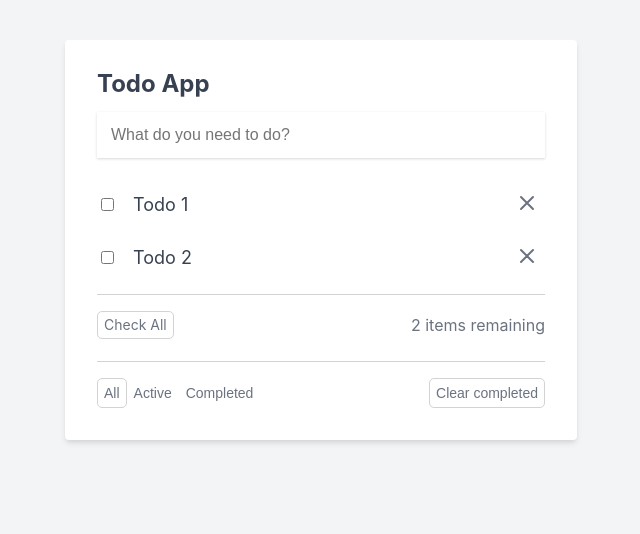
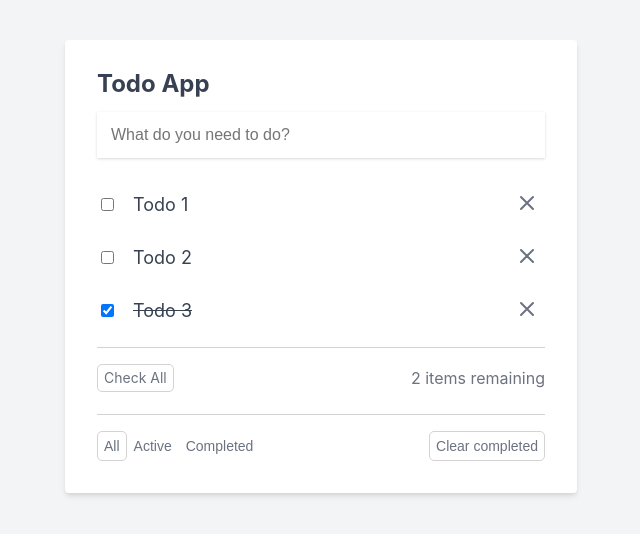
Before and after one commit to stevenchen99/todo_app, a React (Create React App) app: page / in a window 1280 px wide. Shown: the top 534 px of the page, without its empty margins (319-959 px from the left). Built offline with nearby package versions, Linux system fonts and the light colour scheme; data requests are answered from the project's data file; the HTML template or start-up script is replaced by a standard one.

Commit message:
Filter Todo Items

```diff
--- a/src/App.js
+++ b/src/App.js
@@ -5,16 +5,36 @@ import TodoList from './components/TodoList.js';
 import CheckAllAndRemaining from './components/CheckAllAndRemaining.js';
 import TodoFilters from './components/TodoFilters.js';
 import ClearCompletedBtn from './components/ClearCompletedBtn.js';
-import { useEffect, useState } from 'react';
+import { useCallback, useEffect, useState } from 'react';
 
 function App() {
   let [todos, setTodos] = useState([]);
+  let [filteredTodos, setFilteredTodos] = useState(todos);
 
   useEffect(() => {
     fetch('http://localhost:3001/todos')
       .then((res) => res.json())
-      .then((todos) => setTodos(todos));
+      .then((todos) => {
+        setTodos(todos);
+        setFilteredTodos(todos);
+      });
   }, []);
+
+  /*** Filter Todos ***/
+  let filterBy = useCallback(
+    (filter) => {
+      if (filter === 'All') {
+        setFilteredTodos(todos);
+      }
+      if (filter === 'Active') {
+        setFilteredTodos(todos.filter((t) => !t.completed));
+      }
+      if (filter === 'Completed') {
+        setFilteredTodos(todos.filter((t) => t.completed));
+      }
+    },
+    [todos]
+  );
 
   /*** Create Todo ***/
   let addTodo = (todo) => {
@@ -58,7 +78,7 @@ function App() {
     // Update data in client side
     setTodos((prevState) => {
       return prevState.map((t) => {
-        if (t.id == todo.id) return todo;
+        if (t.id === todo.id) return todo;
         return t;
       });
     });
@@ -102,7 +122,7 @@ function App() {
         <h2>Todo App</h2>
         <TodoForm addTodo={addTodo} />
         <TodoList
-          todos={todos}
+          todos={filteredTodos}
           deleteTodo={deleteTodo}
           updateTodo={updateTodo}
         />
@@ -111,7 +131,7 @@ function App() {
           checkAll={checkAll}
         />
         <div className='other-buttons-container'>
-          <TodoFilters />
+          <TodoFilters filterBy={filterBy} />
           <ClearCompletedBtn clearCompleted={clearCompleted} />
         </div>
       </div>
--- a/src/components/TodoFilters.js
+++ b/src/components/TodoFilters.js
@@ -1,11 +1,38 @@
-import React from "react";
+import React, { useEffect, useState } from 'react';
 
-function TodoFilters() {
+function TodoFilters({ filterBy }) {
+  let [filter, setFilter] = useState('All');
+
+  useEffect(() => {
+    filterBy(filter);
+  }, [filter, filterBy]);
+
   return (
     <div>
-      <button className="button filter-button filter-button-active">All</button>
-      <button className="button filter-button">Active</button>
-      <button className="button filter-button">Completed</button>
+      <button
+        className={`button filter-button ${
+          filter === 'All' ? 'filter-button-active' : ''
+        }`}
+        onClick={() => setFilter('All')}
+      >
+        All
+      </button>
+      <button
+        className={`button filter-button ${
+          filter === 'Active' ? 'filter-button-active' : ''
+        }`}
+        onClick={() => setFilter('Active')}
+      >
+        Active
+      </button>
+      <button
+        className={`button filter-button ${
+          filter === 'Completed' ? 'filter-button-active' : ''
+        }`}
+        onClick={() => setFilter('Completed')}
+      >
+        Completed
+      </button>
     </div>
   );
 }
--- a/src/data/db.json
+++ b/src/data/db.json
@@ -1,14 +1,19 @@
 {
   "todos": [
     {
-      "id": "9eb736c8-cb6a-47af-ac30-67bd12e38a22",
+      "id": "c952869e-fe1a-4fd9-811d-2a831cb55076",
       "title": "Todo 1",
       "completed": false
     },
     {
-      "id": "e06f0471-4a44-44ac-bffb-f158a949b087",
+      "id": "c7229574-ffc9-494e-8447-136f5c08f937",
       "title": "Todo 2",
       "completed": false
+    },
+    {
+      "id": "d8062708-d65a-4b34-93e4-8c92a43debb7",
+      "title": "Todo 3",
+      "completed": true
     }
   ]
 }
```
